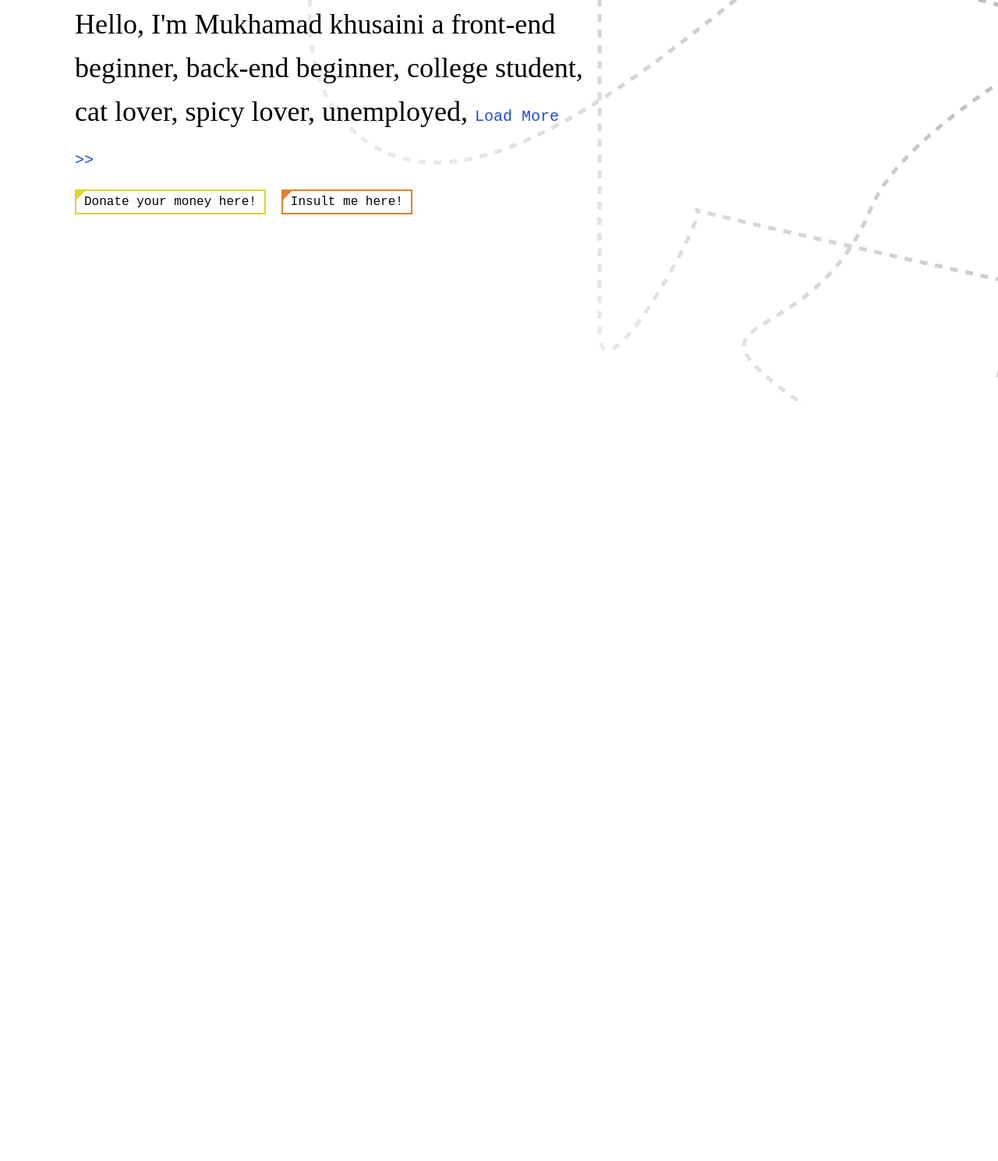
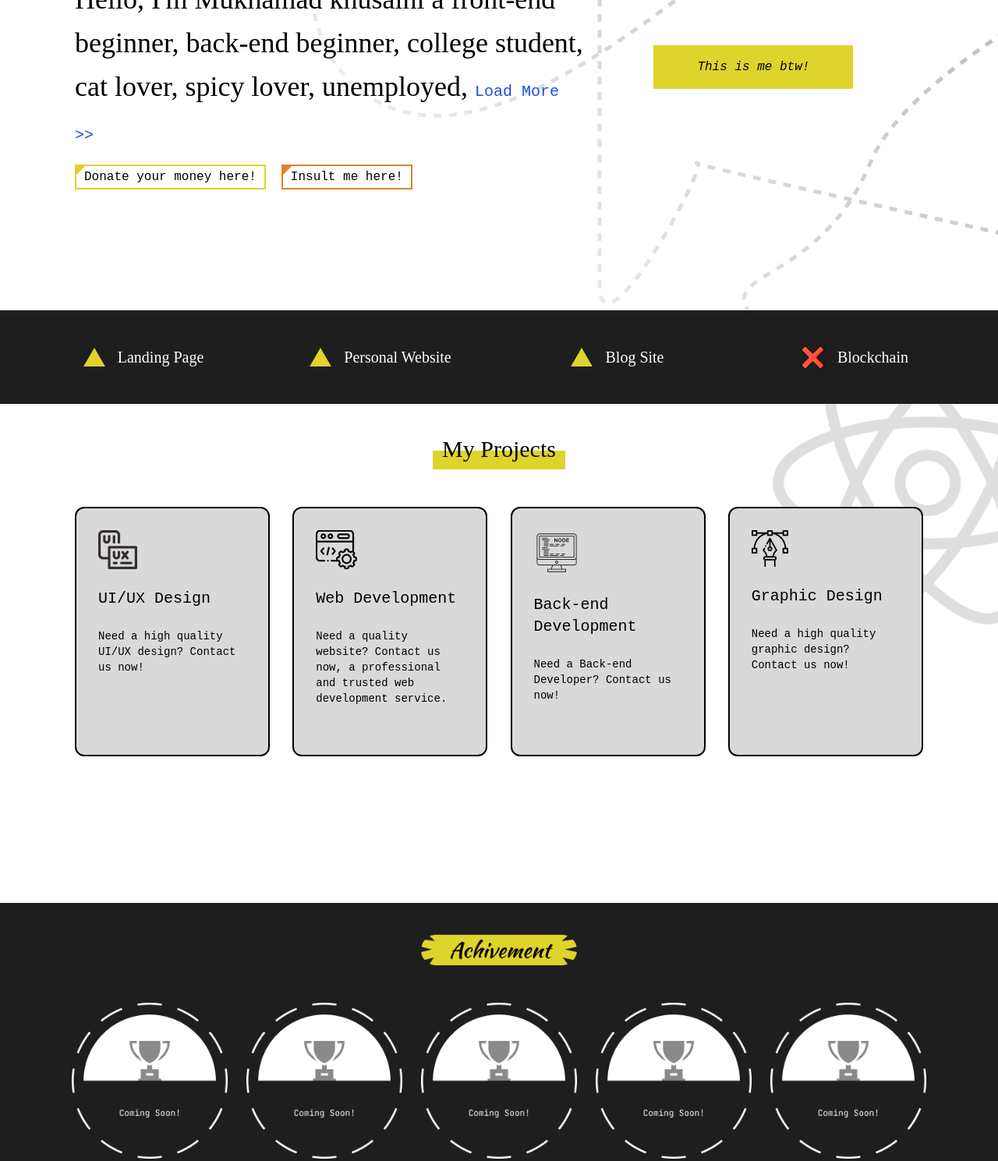
Before and after one commit to mukhamad-khusaini/website-portofolio, a Gatsby site: page / in a window 1280 px wide. Shown: the part 282-1771 px from the top of the page at 78% size. Before the commit the page ends 800 px from the top, so only its background shows below. Built offline with nearby package versions, Linux system fonts and the light colour scheme; Gatsby itself is replaced by a stand-in of ours.

Commit message:
add 2 section

```diff
--- a/src/pages/index.tsx
+++ b/src/pages/index.tsx
@@ -1,12 +1,20 @@
 import * as React from "react";
 import type { HeadFC, PageProps } from "gatsby";
 import Navbar from "../components/Navbar";
+import poly from "../images/poly.png";
+import ui from "../images/ui.png";
+import dev from "../images/dev.png";
+import back from "../images/back.png";
+import design from "../images/design.png";
+import titleAch from "../images/titleAch.png";
+import comingSoon from "../images/comingSoon.png";
+import cancel from "../images/cancel.png";
 
 const mainPage: React.FC<PageProps> = () => {
   return (
     <main>
       <Navbar />
-      <div className="h-[100vh] w-full bg-vectorBg bg-right bg-no-repeat flex flex-row px-24">
+      <section className="h-[85vh] w-full bg-vectorBg bg-right bg-no-repeat flex flex-row px-24 pt-14">
         <div className="flex flex-col items-start justify-center w-[60%]">
           <h3 className="font-jetBrain text-2xl relative inline-block before:block before:absolute before:-inset-x-1 before:-inset-0 before:top-4 before:bg-yld">
             <span className="relative">Describe Myself!</span>
@@ -27,8 +35,76 @@ const mainPage: React.FC<PageProps> = () => {
             </span>
           </div>
         </div>
-        <div></div>
-      </div>
+        <div className="flex flex-col items-center justify-center w-[40%]">
+          <h2 className="px-14 py-4 bg-yld font-jetBrain italic">
+            This is me btw!
+          </h2>
+        </div>
+      </section>
+      <section className="h-[15vh] bg-blk flex flex-row justify-around items-center px-8">
+        <div className="flex flex-row items-center justify-center w-[20%]">
+          <img className="mr-4" src={poly} alt="." />
+          <h2 className="font-kaushan text-white text-xl">Landing Page</h2>
+        </div>
+        <div className="flex flex-row items-center justify-center w-[20%]">
+          <img className="mr-4" src={poly} alt="." />
+          <h2 className="font-kaushan text-white text-xl">Personal Website</h2>
+        </div>
+        <div className="flex flex-row items-center justify-center w-[20%]">
+          <img className="mr-4" src={poly} alt="." />
+          <h2 className="font-kaushan text-white text-xl">Blog Site</h2>
+        </div>
+        <div className="flex flex-row items-center justify-center w-[20%]">
+          <img className="mr-4" src={cancel} alt="x" />
+          <h2 className="font-kaushan text-white text-xl">Blockchain</h2>
+        </div>
+      </section>
+      <section className="h-[80vh] bg-reactBg bg-right-top bg-no-repeat bg-[length:20rem] flex flex-col items-center px-24 py-10">
+        <h1 className="font-kaushan text-3xl relative mb-14 before:block before:absolute before:-inset-x-3 before:-inset-y-2 before:top-5 before:bg-yld">
+          <span className="relative">My Projects</span>
+        </h1>
+        <div className="flex flex-row items-center justify-between w-full">
+          <div className="w-[23%] h-[20rem] bg-gry border-2 border-black rounded-xl p-7 flex flex-col items-start gap-6">
+            <img src={ui} alt="ui" />
+            <h3 className="font-jetBrain text-xl">UI/UX Design</h3>
+            <p className="font-jetBrain text-sm">
+              Need a high quality UI/UX design? Contact us now!
+            </p>
+          </div>
+          <div className="w-[23%] h-[20rem] bg-gry border-2 border-black rounded-xl p-7 flex flex-col items-start gap-6">
+            <img src={dev} alt="dev" />
+            <h3 className="font-jetBrain text-xl">Web Development</h3>
+            <p className="font-jetBrain text-sm">
+              Need a quality website? Contact us now, a professional and trusted
+              web development service.
+            </p>
+          </div>
+          <div className="w-[23%] h-[20rem] bg-gry border-2 border-black rounded-xl p-7 flex flex-col items-start gap-6">
+            <img src={back} alt="back" />
+            <h3 className="font-jetBrain text-xl">Back-end Development</h3>
+            <p className="font-jetBrain text-sm">
+              Need a Back-end Developer? Contact us now!
+            </p>
+          </div>
+          <div className="w-[23%] h-[20rem] bg-gry border-2 border-black rounded-xl p-7 flex flex-col items-start gap-6">
+            <img src={design} alt="design" />
+            <h3 className="font-jetBrain text-xl">Graphic Design</h3>
+            <p className="font-jetBrain text-sm">
+              Need a high quality graphic design? Contact us now!
+            </p>
+          </div>
+        </div>
+      </section>
+      <section className="h-[60vh] bg-blk flex flex-col items-center px-24 py-10">
+        <img src={titleAch} width={200} alt="Achivement" className="mb-12" />
+        <div className="flex flex-row items-center justify-center gap-6">
+          <img src={comingSoon} alt="coming soon" width={200} />
+          <img src={comingSoon} alt="coming soon" width={200} />
+          <img src={comingSoon} alt="coming soon" width={200} />
+          <img src={comingSoon} alt="coming soon" width={200} />
+          <img src={comingSoon} alt="coming soon" width={200} />
+        </div>
+      </section>
     </main>
   );
 };
--- a/tailwind.config.js
+++ b/tailwind.config.js
@@ -8,6 +8,7 @@ module.exports = {
     extend: {
       backgroundImage: {
         vectorBg: "url('../images/vectorBg.png')",
+        reactBg: "url('../images/reactBg.png')",
       },
       backgroundSize: {
         back: "60rem",
@@ -19,6 +20,8 @@ module.exports = {
       backgroundColor: {
         yld: "#DFD42B",
         org: "#DF812B",
+        blk: "#1E1E1E",
+        gry: "#D9D9D9",
       },
       borderColor: {
         org: "#DF812B",
```
Also changed, not shown: src/images/back.png (added), src/images/cancel.png (added), src/images/comingSoon.png (added), src/images/design.png (added), src/images/dev.png (added), src/images/poly.png (added), src/images/reactBg.png (added), src/images/titleAch.png (added), src/images/ui.png (added).
